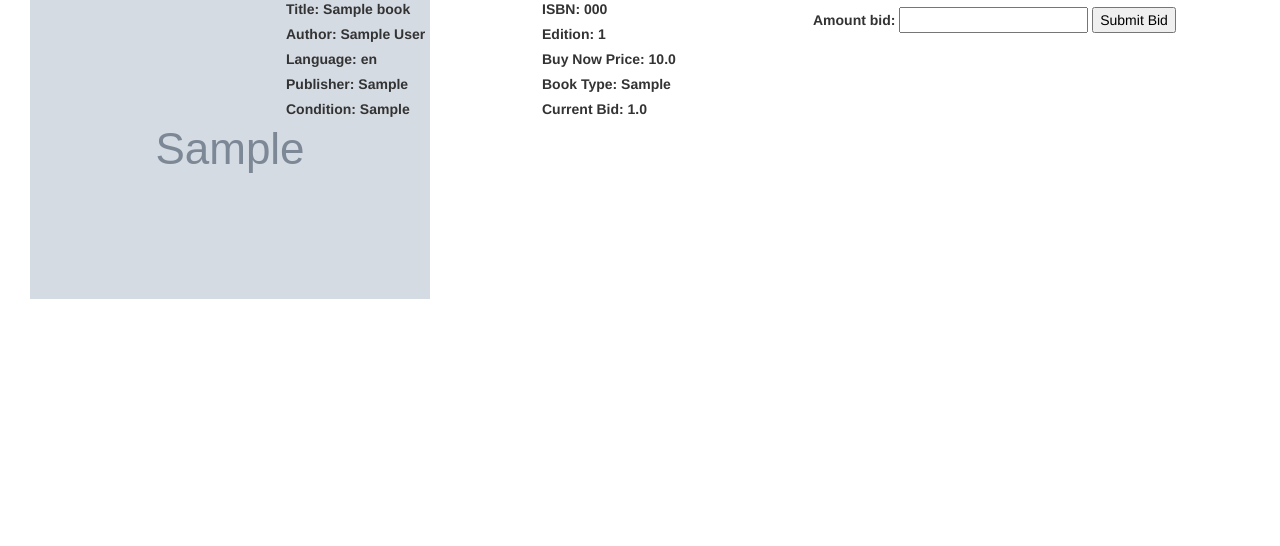
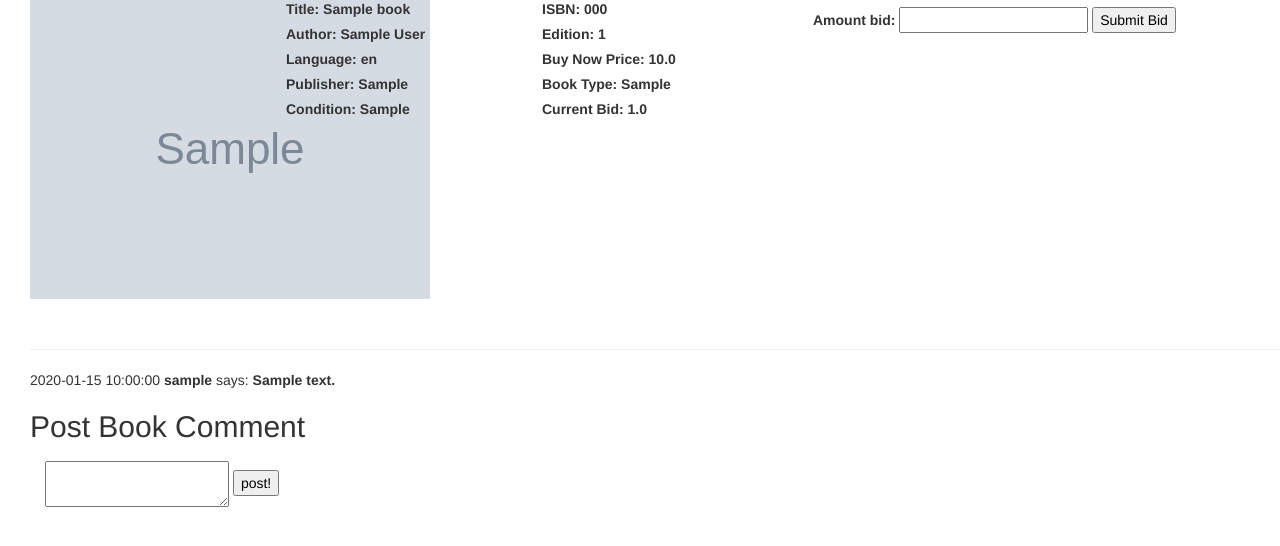
Before and after one commit to shiflonium/BookBay, a Flask app: page /browse/1 in a window 1280 px wide. Shown: the part 89-635 px from the top of the page. Run offline with Flask 2, Linux system fonts and the light colour scheme; a user stored in the database is signed in; tables that the repository leaves empty hold one stand-in row (values such as "Sample post"); grey boxes marked "Sample" are stand-in pictures; some libraries are stand-ins or nearby versions.

Commit message:
book comments work

```diff
--- a/app/forms.py
+++ b/app/forms.py
@@ -71,6 +71,13 @@ class ChangePassword(Form):
 class PostForm(Form):
     post = TextAreaField('post', validators = [validators.Required()])
     submit = SubmitField('post!')
+
+    def __init__(self, *args, **kwargs):
+        Form.__init__(self, *args, **kwargs)
+
+    def validate(self):
+        return True
+
 
 
 class ChangePersonalDetails(Form):
--- a/app/templates/browse_book.html
+++ b/app/templates/browse_book.html
@@ -17,8 +17,20 @@
 	margin-left: 30px;
 	margin-bottom: 30px;
 
+}
+.outer2
+{
+	position: relative;
+	float: left;
+	width: 100%;
+	display: inline-block;
+	clear: both;
+	margin-left: 30px;
+	margin-bottom: 30px;
 
 }
+
+
 
 .inner
 {
@@ -74,8 +86,24 @@
 		</div>
 
     {{ form.submit_bid }}
+	</form>
 
+	<div class="outer2">
+		<hr>
+		{% for data in comments %}
+		<p>{{ data.timestamp }} <strong> {{ data.commenter }}</strong> says: <strong>{{ data.comment }}</strong></p>
+		{% endfor %}
 
+		<h2> Post Book Comment</h2>
+		<form class="navbar-form navbar-left" role="search" action= "{{ url_for('browse_book', book_id=book_id) }}" method="POST"  enctype="multipart/form-data">
+		<div class="form-group">
 
-</form>
+			{{ form2.csrf_token }}
+
+			{{ form2.post }}<br>
+			</div>
+			{{ form2.submit }}
+			</form>
+	</div>
+
 {% endblock %}
--- a/app/views.py
+++ b/app/views.py
@@ -1,7 +1,7 @@
 from flask import render_template, flash, redirect, session, url_for, request, g
 from flask.ext.login import login_user, logout_user, current_user, login_required
 from app import app, db, login_manager
-from models import User, Book, Transaction, Bid, User_Comments
+from models import User, Book, Transaction, Bid, User_Comments, Book_Comments
 from forms import SignUpForm, LoginForm, ChangePassword, ChangePersonalDetails, SearchForm, sellForm, BidForm, PostForm
 from werkzeug import generate_password_hash, check_password_hash, secure_filename
 from datetime import datetime
@@ -376,22 +376,30 @@ def browse_book(book_id):
     """test template to show one book so you can bid or buy
     pass in book.id as parameter to load book. """
     form = BidForm()
+    form2 = PostForm()
     # add comment form for book
 
     book = Book.query.filter_by(id = book_id).first()
+    user = book.owner
     if book is None:
         # temporary
         return 'book does not exist'
     else:
-        if request.method == 'POST' and form.validate_on_submit():
+        if request.method == 'POST' and form.validate_on_submit() and form.bid_amount.data:
             bid_amount = request.form['bid_amount']
             book.create_bid(session['user_id'], bid_amount)
             #if bid_amount < book.current_bid:
             #    print 'current_bid %s' % book.current_bid
             #    print 'bid amount: %s' % bid_amount
             #    return 'bid amount too low, current bid: %s ' % book.current_bid
+        if request.method == 'POST' and form2.validate_on_submit() and form2.post.data:
+            # have no idea why the other one doesnt work
+            text = form2.post.data
+            book.create_comment(session['user_id'], text)
 
-    return render_template('browse_book.html', book=book, form=form, book_id=book_id)
+        comments = Book_Comments.query.filter_by(book=book).order_by(desc(Book_Comments.timestamp)).all()
+
+    return render_template('browse_book.html', book=book, form=form, book_id=book_id, form2=form2, comments=comments)
 
 
 @app.route('/view_profile/<user_id>', methods = ['GET', 'POST'])
```
